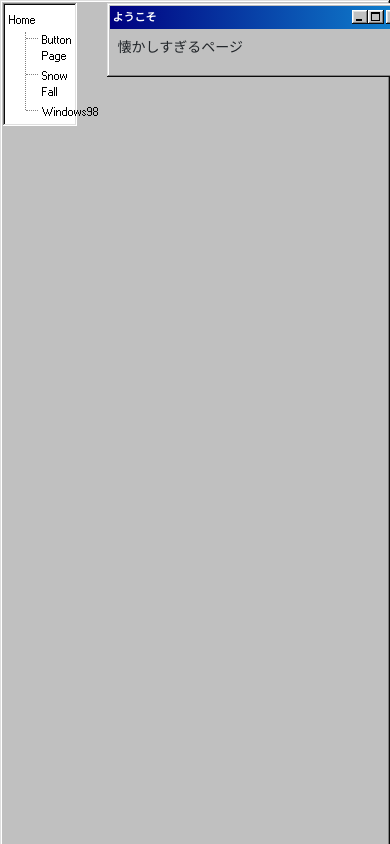
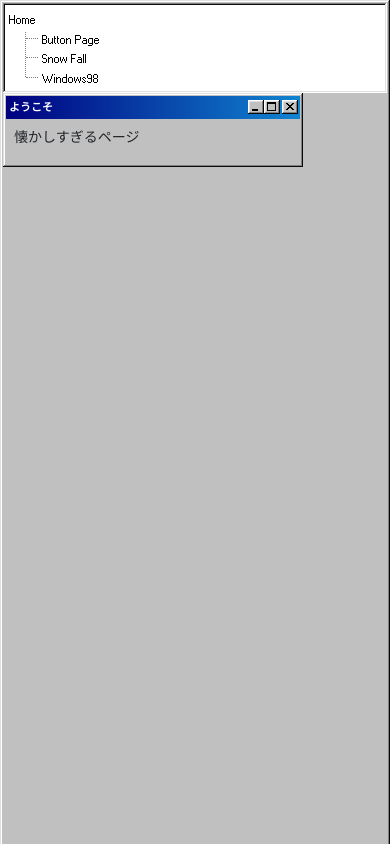
Before and after one commit to negi524/design_collection, a Nuxt app: page /windows98 in a window 390 px wide. Shown: the top 844 px of the page. Built offline with nearby package versions, Linux system fonts and the light colour scheme.

Commit message:
レスポンシブ対応

```diff
--- a/pages/windows98.vue
+++ b/pages/windows98.vue
@@ -1,7 +1,7 @@
 <template>
   <div class="window w-98__container">
     <div class="row">
-      <div class="col-3">
+      <div class="col-md-3">
         <ul class="tree-view">
           <li>
             <nuxt-link to="/">Home</nuxt-link>
@@ -13,7 +13,7 @@
           </li>
         </ul>
       </div>
-      <div class="col-8">
+      <div class="col-md-8">
         <div class="window" style="width: 300px">
           <div class="title-bar">
             <div class="title-bar-text">ようこそ</div>
```
